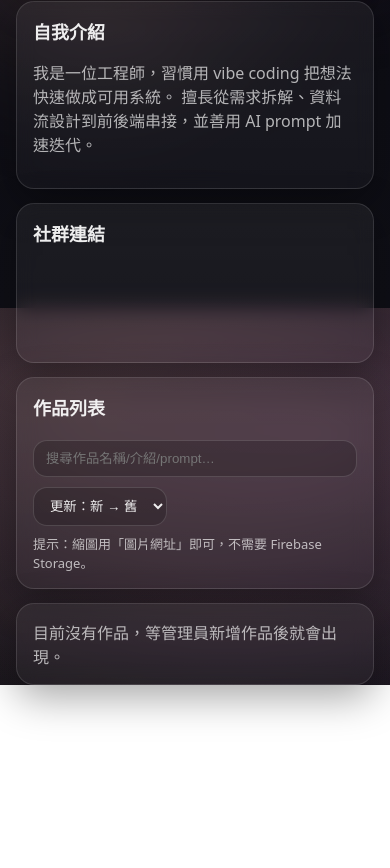
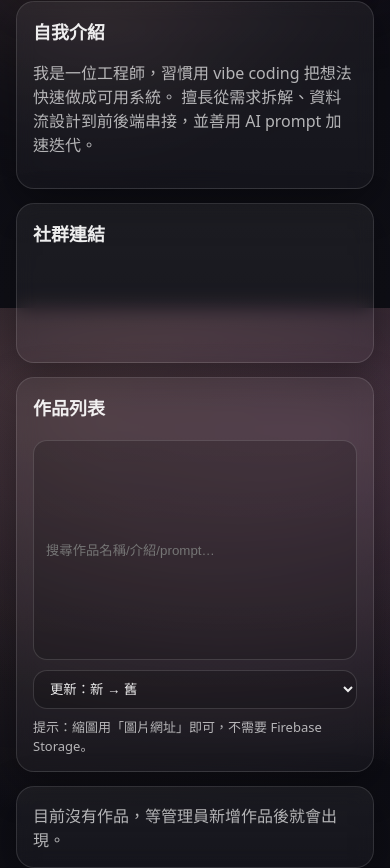
Before and after one commit to terry5333/my.site, a website built with Vite: page index.html in a window 390 px wide. Shown: the part 536-1404 px from the top of the page. Before the commit the page ends 1221 px from the top, so only its background shows below. Built offline with nearby package versions, Linux system fonts and the light colour scheme; some packages are replaced by stand-ins of ours; no server answers; the database is empty.

Commit message:
Update styles.css

```diff
--- a/src/styles.css
+++ b/src/styles.css
@@ -188,12 +188,17 @@ h3{ margin:0; font-size:18px; }
   gap:10px;
   flex-wrap:wrap;
 }
+
+/* ✅ 修正搜尋框溢出：讓工具列可縮放、不爆框 */
 .right-tools{
   display:flex;
   gap:10px;
   align-items:center;
   flex-wrap:wrap;
+  width:100%;
+  min-width:0;
 }
+
 .input,.select,.textarea{
   border:1px solid rgba(255,255,255,.14);
   background:rgba(0,0,0,.18);
@@ -204,8 +209,22 @@ h3{ margin:0; font-size:18px; }
   transition: border-color .2s ease, transform .12s ease;
 }
 .input:focus,.select:focus,.textarea:focus{ border-color: rgba(207,152,147,.6); }
-.input{ width:260px; }
-@media (max-width: 640px){ .input{ width:100%; } }
+
+/* ✅ input 不固定寬度，改 flex */
+.input{
+  flex:1 1 220px;
+  min-width:0;
+  width:auto;
+}
+.select{
+  flex:0 0 auto;
+  min-width:160px;
+}
+
+@media (max-width: 640px){
+  .right-tools{ flex-direction:column; align-items:stretch; }
+  .select{ width:100%; }
+}
 
 .grid{
   display:grid;
@@ -254,6 +273,7 @@ h3{ margin:0; font-size:18px; }
 
 .meta{
   display:flex;
+  flex-wrap:wrap;
   justify-content:space-between;
   align-items:center;
   gap:10px;
@@ -281,7 +301,7 @@ h3{ margin:0; font-size:18px; }
 .link-btn:hover{ filter:brightness(1.08); transform: translateY(-1px); }
 .link-btn:active{ transform: translateY(0) scale(.98); }
 
-/* Modal animation */
+/* Modal */
 .modal{
   width:min(860px, calc(100vw - 24px));
   border:none;
@@ -333,3 +353,12 @@ label span{
   gap:10px;
   margin-top:12px;
 }
+
+/* ✅ Turnstile 外框 */
+.turnstile-wrap{
+  margin-top: 6px;
+  padding: 10px;
+  border-radius: 16px;
+  border: 1px solid rgba(255,255,255,.10);
+  background: rgba(255,255,255,.03);
+}
```
